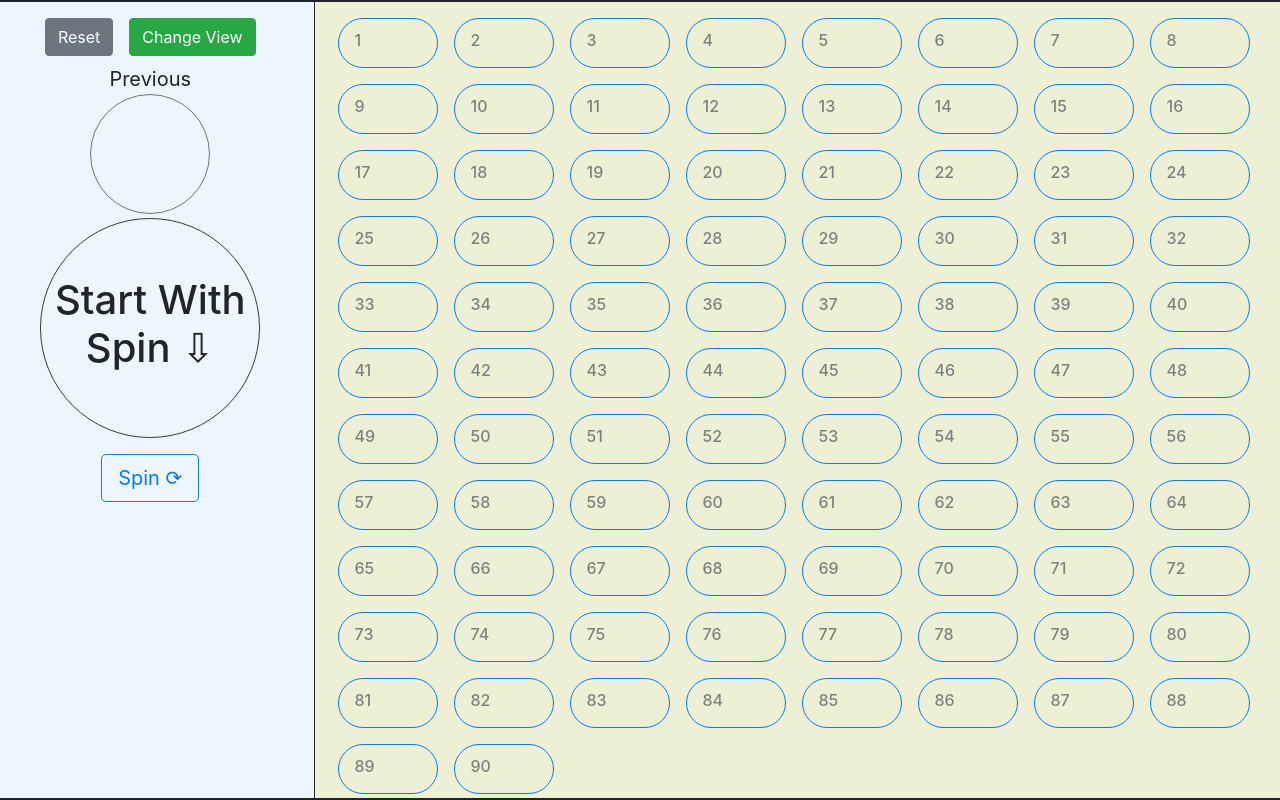
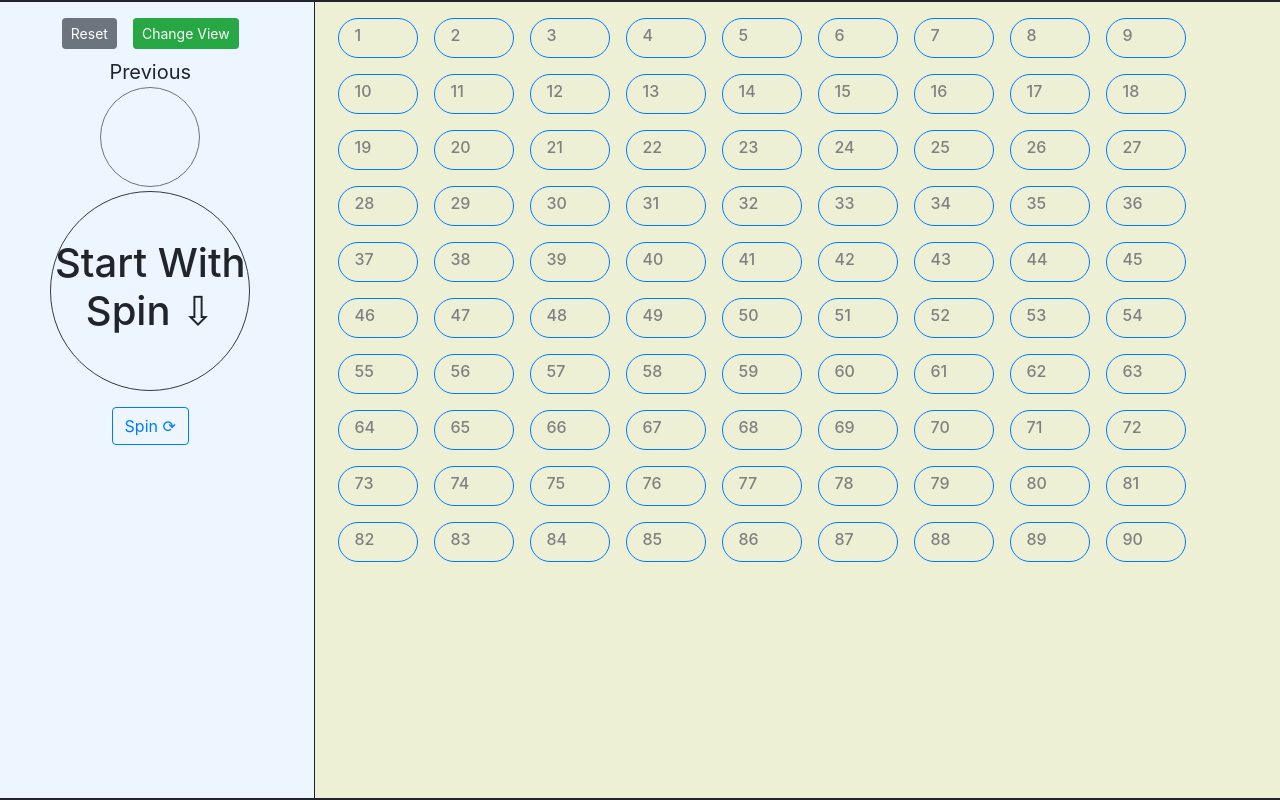
Before and after one commit to avinash-mane/promobi-housie, a React (Create React App) app: page / in a window 1280 px wide. Built offline with nearby package versions, Linux system fonts and the light colour scheme.

Commit message:
change size

```diff
--- a/src/components/main.js
+++ b/src/components/main.js
@@ -50,9 +50,9 @@ function App() {
     for (let i = 0; i <= 89; i++) {
       tempList.push(<div
         className="d-flex align-items-center justify-content-between border border-primary rounded-pill mx-2 my-2 px-3 "
-        style={{ width: "100px", height: "50px", backgroundColor: list.length == i + 1 ? "#f5cf9f" : list[i] == search ? "#7ff383" : "" }}>
+        style={{ width: "80px", height: "40px", backgroundColor: list.length == i + 1 ? "#f5cf9f" : list[i] == search ? "#7ff383" : "" }}>
         <h6 className="pt-1" style={{ color: "grey" }}>{i + 1}</h6>
-        <span className="ml-2 " style={{ fontSize: "30px" }}><b>{list[i] && list[i]}</b></span>
+        <span className="ml-2 " style={{ fontSize: "25px" }}><b>{list[i] && list[i]}</b></span>
       </div>)
     }
     return tempList;
@@ -63,8 +63,8 @@ function App() {
     for (let i = 0; i <= 89; i++) {
       tempList.push(<div
         className="d-flex align-items-center justify-content-between border border-primary rounded-pill mx-2 my-2 px-3 "
-        style={{ width: "100px", height: "50px", backgroundColor: list.includes(i) ? "#f5cf9f" : list[i] == search ? "#7ff383" : "" }}>
-        <span className="pl-3 " style={{ fontSize: "30px" }}><b>{i}</b></span>
+        style={{ width: "80px", height: "40px", backgroundColor: list.includes(i) ? "#f5cf9f" : list[i] == search ? "#7ff383" : "" }}>
+        <span className="pl-3 " style={{ fontSize: "25px", color: !list.includes(i) ? "grey" : "" }}><b>{i}</b></span>
       </div>)
     }
     return tempList;
@@ -78,34 +78,34 @@ function App() {
           <span className="ml-2" style={{ fontSize: "20px", color: list.includes(search) ? "green" : "red" }}>
             {search ? list.includes(search) ? <>&#x2714;</> : <>&#x2716;</> : ""}
           </span> */}
-          <Button variant="secondary" onClick={handleOnReset}>
+          <Button variant="secondary" onClick={handleOnReset} size="sm">
             Reset
         </Button>
-          <Button className="ml-3" variant="success" onClick={() => setView(!view)}>
+          <Button className="ml-3" variant="success" onClick={() => setView(!view)} size="sm">
             Change View
         </Button>
         </div>
         <div style={{ fontSize: "20px" }} className="pt-2">Previous</div>
-        <div style={{ width: "120px", height: "120px" }} className="d-flex align-items-center justify-content-center border border-secondary rounded-circle mb-1" >
+        <div style={{ width: "100px", height: "100px" }} className="d-flex align-items-center justify-content-center border border-secondary rounded-circle mb-1" >
           {list.length !== 0 &&
-            <span style={{ fontSize: "70px", color: "grey" }}>
+            <span style={{ fontSize: "60px", color: "grey" }}>
               {list[list.length - 2]}
             </span>
           }
         </div>
-        <div style={{ width: "220px", height: "220px" }} className="d-flex align-items-center justify-content-center border border-dark rounded-circle" >
+        <div style={{ width: "200px", height: "200px" }} className="d-flex align-items-center justify-content-center border border-dark rounded-circle" >
           {isWating ?
-            <span style={{ fontSize: "150px", color: "grey" }}>
+            <span style={{ fontSize: "135px", color: "grey" }}>
               {spinner}
             </span> :
             list.length ?
-              <span style={{ fontSize: list.length ? "150px" : "50px" }}>
+              <span style={{ fontSize: list.length ? "135px" : "45px" }}>
                 {list[list.length - 1]}
               </span> :
               <h1>Start With Spin &#x21e9;</h1>
           }
         </div>
-        <Button className="mt-3" variant="outline-primary" onClick={handleOnClick} size="lg">
+        <Button className="mt-3" variant="outline-primary" onClick={handleOnClick}>
           {isWating ?
             <Spinner animation="border" variant="info" /> :
             <>Spin &#x27F3;</>
```
